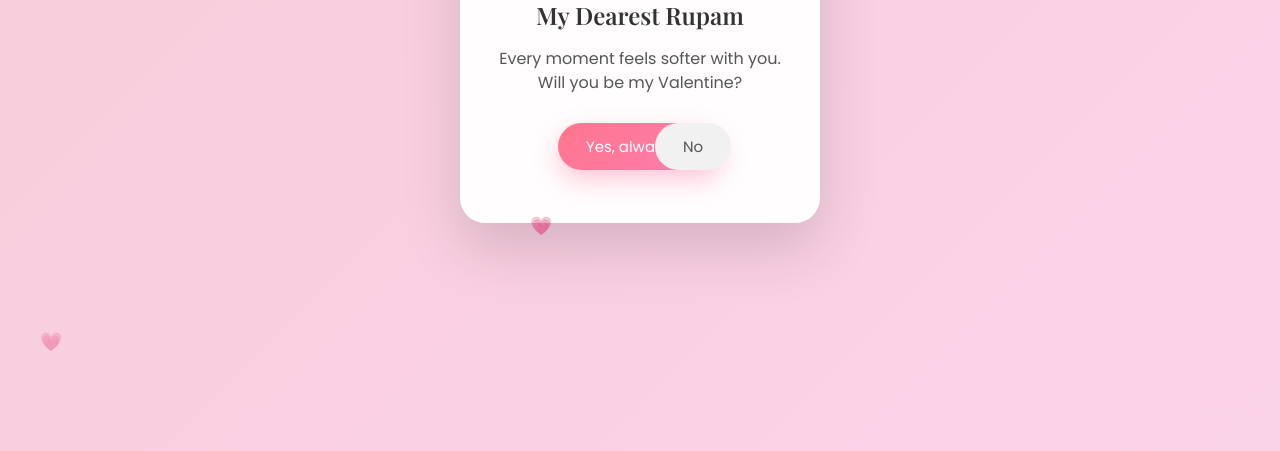
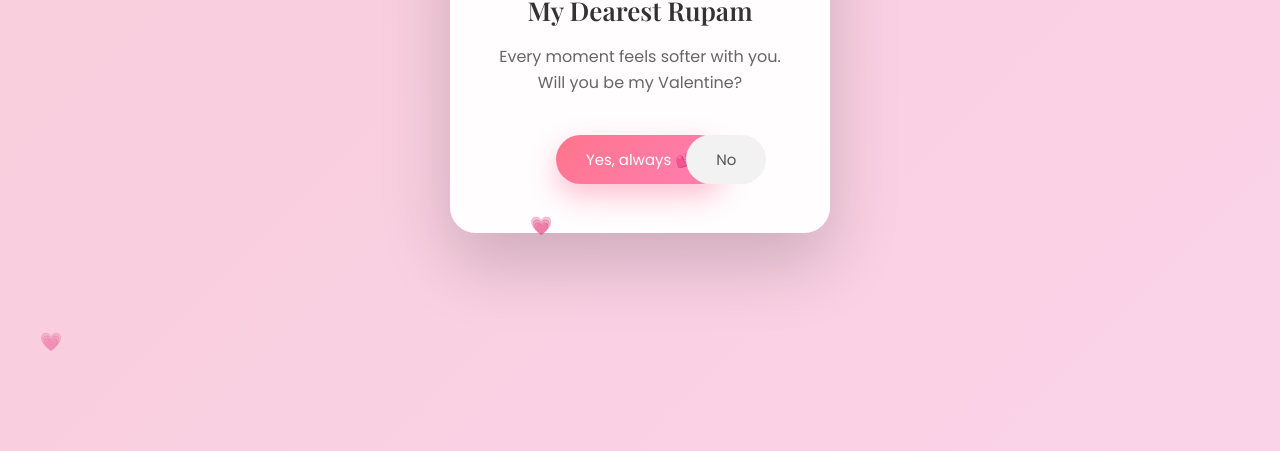
Before and after one commit to imjoy232-cell/New, a plain HTML site: page Indextest.html in a window 1280 px wide. Shown: the part 349-800 px from the top of the page. Drawn offline with nearby package versions, Linux system fonts and the light colour scheme.

Commit message:
Enhance design and interactivity of Indextest.html
Updated styles and animations for improved user experience.

```diff
--- a/Indextest.html
+++ b/Indextest.html
@@ -6,19 +6,16 @@
   <title>Be My Valentine 💖</title>
 
   <!-- Fonts -->
-  <link
-    href="https://fonts.googleapis.com/css2?family=Playfair+Display:wght@500;600&family=Poppins:wght@300;400&display=swap"
-    rel="stylesheet"
-  />
+  <link href="https://fonts.googleapis.com/css2?family=Playfair+Display:wght@600&family=Poppins:wght@300;400&display=swap" rel="stylesheet">
 
   <style>
     :root {
-      --pink-1: #f8cdda;
-      --pink-2: #fbd3e9;
-      --accent-1: #ff758c;
-      --accent-2: #ff7eb3;
+      --bg1: #f8cdda;
+      --bg2: #fbd3e9;
+      --accent1: #ff758c;
+      --accent2: #ff7eb3;
       --text-dark: #333;
-      --text-light: #555;
+      --text-light: #666;
     }
 
     * {
@@ -29,34 +26,33 @@
       margin: 0;
       min-height: 100vh;
       display: flex;
+      align-items: center;
       justify-content: center;
-      align-items: center;
-      background: linear-gradient(135deg, var(--pink-1), var(--pink-2));
+      background: linear-gradient(135deg, var(--bg1), var(--bg2));
       font-family: "Poppins", sans-serif;
       overflow: hidden;
     }
 
     .card {
-      background: rgba(255, 255, 255, 0.95);
-      padding: 40px 30px;
-      border-radius: 25px;
+      background: rgba(255, 255, 255, 0.96);
+      border-radius: 26px;
+      padding: 42px 32px;
+      width: 90%;
+      max-width: 380px;
       text-align: center;
-      width: 90%;
-      max-width: 360px;
-      box-shadow: 0 25px 60px rgba(0, 0, 0, 0.15);
-      animation: fadeIn 1.4s ease;
-      position: relative;
+      box-shadow: 0 30px 70px rgba(0,0,0,0.18);
+      animation: slideIn 1.2s ease;
     }
 
     .heart {
-      font-size: 46px;
+      font-size: 48px;
       margin-bottom: 10px;
-      animation: heartbeat 2s infinite;
+      animation: pulse 2s infinite;
     }
 
     h1 {
       font-family: "Playfair Display", serif;
-      font-size: 24px;
+      font-size: 26px;
       margin: 10px 0;
       color: var(--text-dark);
     }
@@ -64,64 +60,67 @@
     p {
       font-size: 16px;
       color: var(--text-light);
-      margin-bottom: 28px;
-      line-height: 1.5;
+      line-height: 1.6;
+      margin-bottom: 32px;
     }
 
-    .buttons {
+    .actions {
       position: relative;
-      height: 60px;
+      height: 64px;
+      display: flex;
+      justify-content: center;
+      align-items: center;
     }
 
     button {
-      padding: 12px 28px;
+      border: none;
       border-radius: 30px;
-      border: none;
+      padding: 13px 30px;
       font-size: 15px;
       cursor: pointer;
-      font-family: "Poppins", sans-serif;
+      font-family: inherit;
       transition: transform 0.3s ease, box-shadow 0.3s ease;
     }
 
     #yesBtn {
-      background: linear-gradient(135deg, var(--accent-1), var(--accent-2));
+      background: linear-gradient(135deg, var(--accent1), var(--accent2));
       color: #fff;
-      box-shadow: 0 10px 25px rgba(255, 120, 160, 0.4);
+      box-shadow: 0 12px 28px rgba(255, 120, 160, 0.45);
     }
 
     #yesBtn:hover {
-      transform: scale(1.08);
+      transform: scale(1.1);
     }
 
     #noBtn {
-      background: #f1f1f1;
+      position: absolute;
+      right: 10%;
+      background: #f2f2f2;
       color: #555;
-      position: absolute;
-      left: 55%;
     }
 
     .floating-heart {
       position: fixed;
       bottom: -20px;
       font-size: 18px;
-      opacity: 0.6;
+      opacity: 0.7;
       animation: floatUp linear forwards;
       pointer-events: none;
     }
 
-    @keyframes heartbeat {
+    @keyframes slideIn {
+      from { opacity: 0; transform: translateY(25px); }
+      to { opacity: 1; transform: translateY(0); }
+    }
+
+    @keyframes pulse {
       0%, 100% { transform: scale(1); }
       50% { transform: scale(1.25); }
     }
 
-    @keyframes fadeIn {
-      from { opacity: 0; transform: translateY(20px); }
-      to { opacity: 1; transform: translateY(0); }
-    }
-
     @keyframes floatUp {
       from { transform: translateY(0); opacity: 0; }
-      20% { opacity: 0.6; }
+      20% { opacity: 0.7; }
       to { transform: translateY(-120vh); opacity: 0; }
     }
   </style>
@@ -130,61 +129,54 @@
 <body>
 
   <!-- Music -->
-  <audio id="bgMusic" loop>
-    <source
-      src="https://www.bensound.com/bensound-music/bensound-love.mp3"
-      type="audio/mpeg"
-    />
+  <audio id="music" loop>
+    <source src="https://www.bensound.com/bensound-music/bensound-love.mp3" type="audio/mpeg">
   </audio>
 
-  <main class="card" id="card">
+  <div class="card" id="card">
     <div class="heart">💗</div>
     <h1>My Dearest <span id="name">Rupam</span></h1>
     <p>
-      Every moment feels softer with you.<br />
+      Every moment feels softer with you.<br>
       Will you be my Valentine?
     </p>
 
-    <div class="buttons">
+    <div class="actions">
       <button id="yesBtn">Yes, always 💕</button>
       <button id="noBtn">No</button>
     </div>
-  </main>
+  </div>
 
   <script>
     document.addEventListener("DOMContentLoaded", () => {
+      const yesBtn = document.getElementById("yesBtn");
       const noBtn = document.getElementById("noBtn");
-      const yesBtn = document.getElementById("yesBtn");
       const card = document.getElementById("card");
-      const music = document.getElementById("bgMusic");
+      const music = document.getElementById("music");
 
-      // Mobile-safe music start
-      document.body.addEventListener(
-        "click",
-        () => {
-          music.play().catch(() => {});
-        },
-        { once: true }
-      );
+      // Start music on first interaction (mobile-safe)
+      document.body.addEventListener("click", () => {
+        music.play().catch(() => {});
+      }, { once: true });
 
-      // No button escape
+      // Move "No" button smoothly
       noBtn.addEventListener("mouseenter", () => {
-        const x = Math.random() * 120 - 60;
-        const y = Math.random() * 40 - 20;
+        const x = Math.random() * 140 - 70;
+        const y = Math.random() * 50 - 25;
         noBtn.style.transform = `translate(${x}px, ${y}px)`;
       });
 
-      // Yes button success
+      // Yes button action
       yesBtn.addEventListener("click", () => {
         card.innerHTML = `
           <div class="heart">💖</div>
           <h1>You chose love</h1>
           <p>
-            And I promise to choose you,<br />
+            And I promise to choose you,<br>
             every single day.
           </p>
         `;
-        spawnHearts(30);
+        spawnHearts(28);
       });
 
       function spawnHearts(count) {
```
